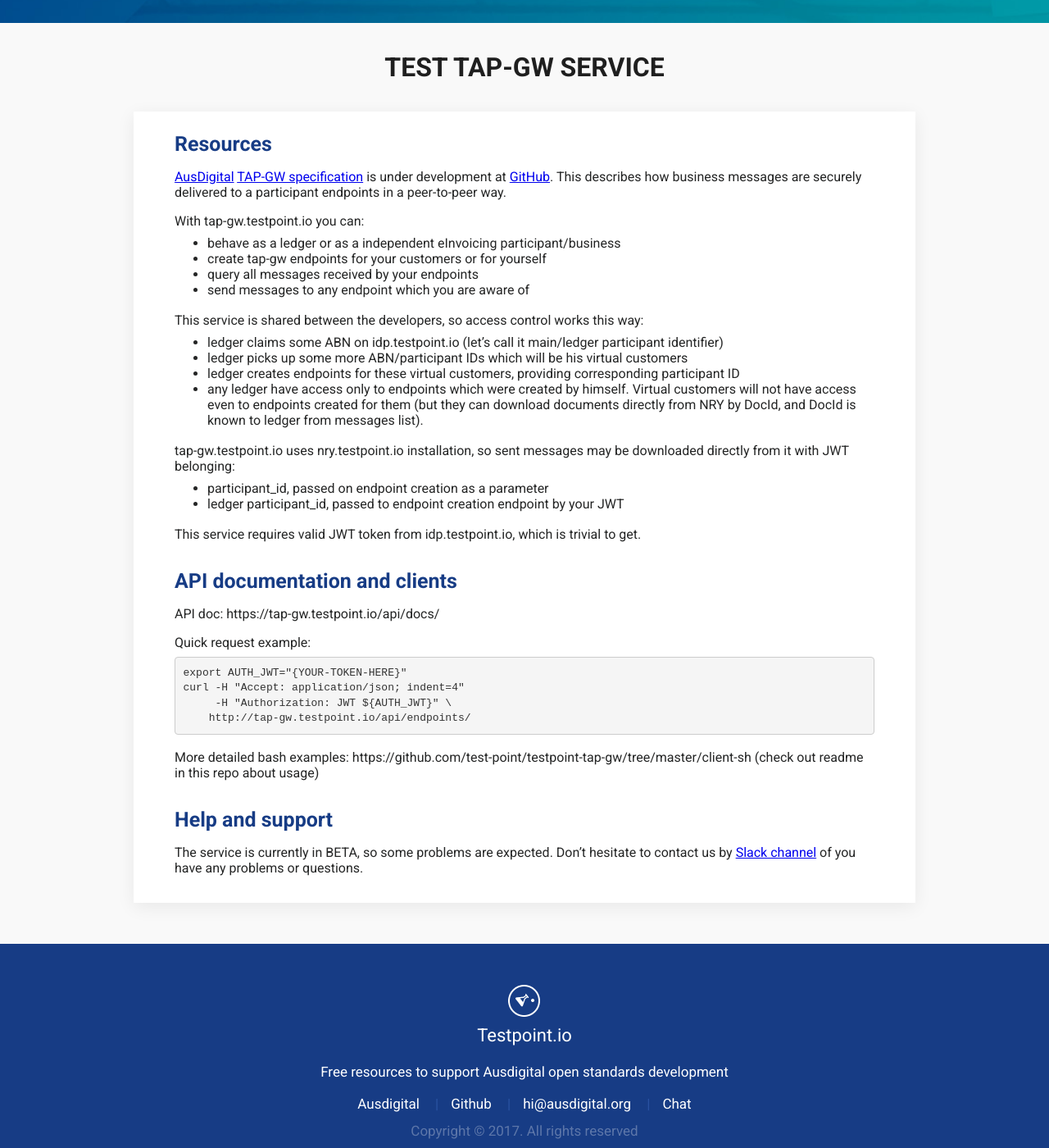
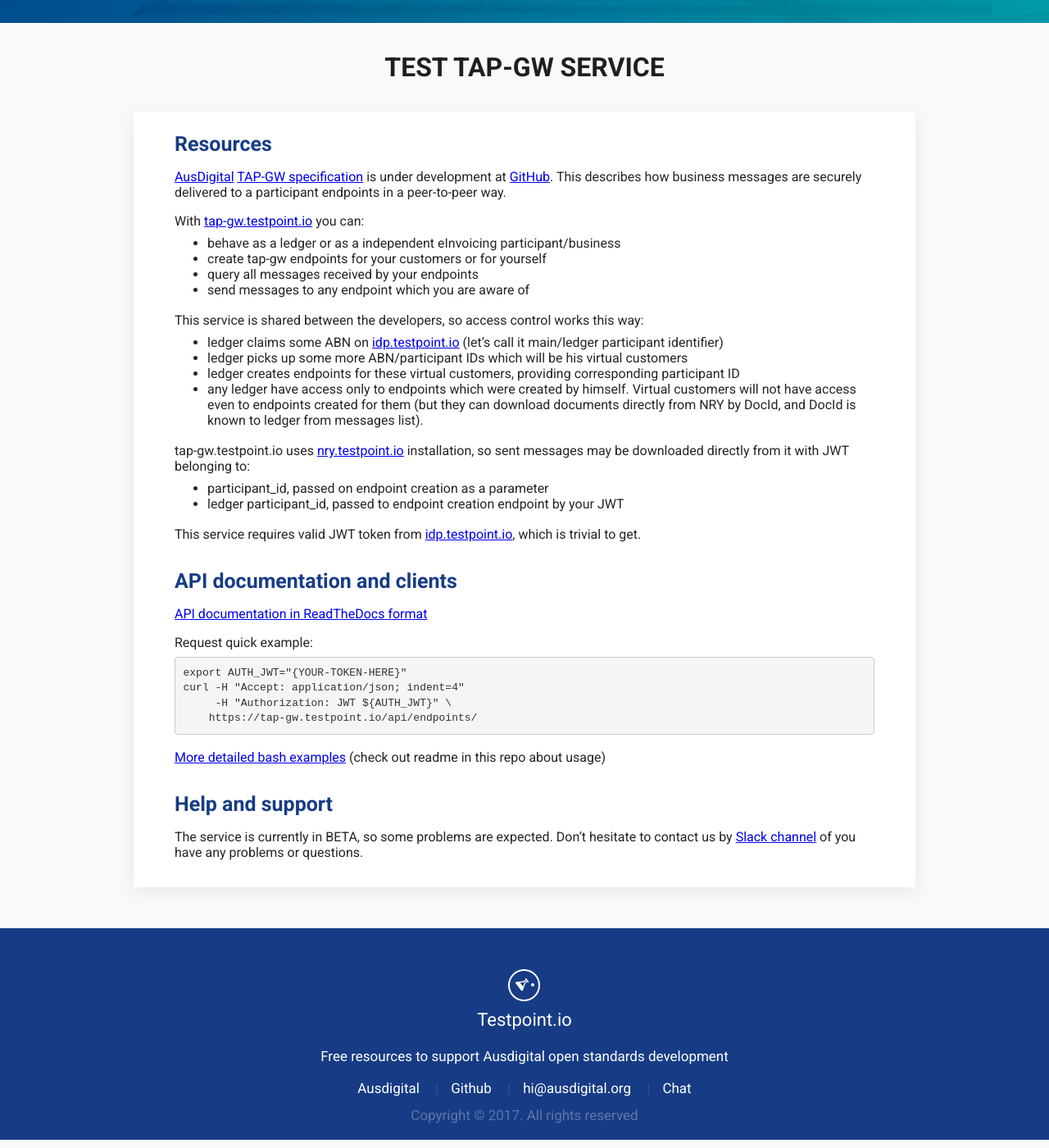
Before and after one commit to test-point/test-point.github.io, a Jekyll site: the page built from pages/tap-gw.md, in a window 1280 px wide and 1400 px high, scrolled down 1030 px. Shown: the whole window at 82% size. Built offline with Jekyll 4.4.1, drawn with Linux system fonts in a browser that asks for light colours.

Commit message:
update links in tap-gw.md

````diff
--- a/pages/tap-gw.md
+++ b/pages/tap-gw.md
@@ -13,38 +13,38 @@
 
 [AusDigital](http://ausdigital.org) [TAP-GW specification](http://ausdigital.org/specs/ausdigital-tap-gw/1.0/) is under development at [GitHub](https://github.com/ausdigital/ausdigital-tap/). This describes how business messages are securely delivered to a participant endpoints in a peer-to-peer way.
 
-With tap-gw.testpoint.io you can:
+With [tap-gw.testpoint.io](tap-gw.testpoint.io) you can:
 * behave as a ledger or as a independent eInvoicing participant/business
 * create tap-gw endpoints for your customers or for yourself
 * query all messages received by your endpoints
 * send messages to any endpoint which you are aware of
 
 This service is shared between the developers, so access control works this way:
-* ledger claims some ABN on idp.testpoint.io (let's call it main/ledger participant identifier)
+* ledger claims some ABN on [idp.testpoint.io](idp.testpoint.io) (let's call it main/ledger participant identifier)
 * ledger picks up some more ABN/participant IDs which will be his virtual customers
 * ledger creates endpoints for these virtual customers, providing corresponding participant ID
 * any ledger have access only to endpoints which were created by himself. Virtual customers will not have access even to endpoints created for them (but they can download documents directly from NRY by DocId, and DocId is known to ledger from messages list).
 
-tap-gw.testpoint.io uses nry.testpoint.io installation, so sent messages may be downloaded directly from it with JWT belonging:
+tap-gw.testpoint.io uses [nry.testpoint.io](nry.testpoint.io) installation, so sent messages may be downloaded directly from it with JWT belonging to:
 * participant_id, passed on endpoint creation as a parameter
 * ledger participant_id, passed to endpoint creation endpoint by your JWT
 
-This service requires valid JWT token from idp.testpoint.io, which is trivial to get.
+This service requires valid JWT token from [idp.testpoint.io](idp.testpoint.io), which is trivial to get.
 
 ### API documentation and clients
 
-API doc: https://tap-gw.testpoint.io/api/docs/
+[API documentation in ReadTheDocs format](https://tap-gw.testpoint.io/api/docs/)
 
-Quick request example:
+Request quick example:
 
 ```
 export AUTH_JWT="{YOUR-TOKEN-HERE}"
 curl -H "Accept: application/json; indent=4"
      -H "Authorization: JWT ${AUTH_JWT}" \
-    http://tap-gw.testpoint.io/api/endpoints/
+    https://tap-gw.testpoint.io/api/endpoints/
 ```
 
-More detailed bash examples: https://github.com/test-point/testpoint-tap-gw/tree/master/client-sh (check out readme in this repo about usage)
+[More detailed bash examples](https://github.com/test-point/testpoint-tap-gw/tree/master/client-sh) (check out readme in this repo about usage)
 
 ### Help and support
 
````
